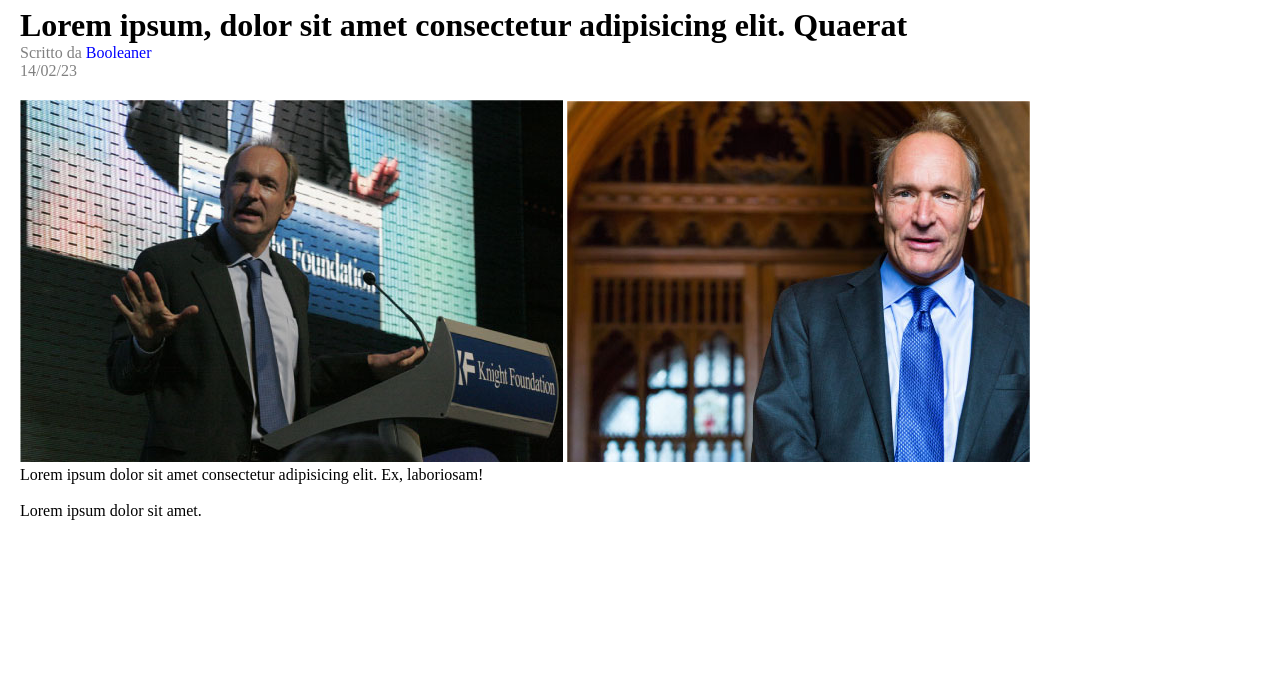
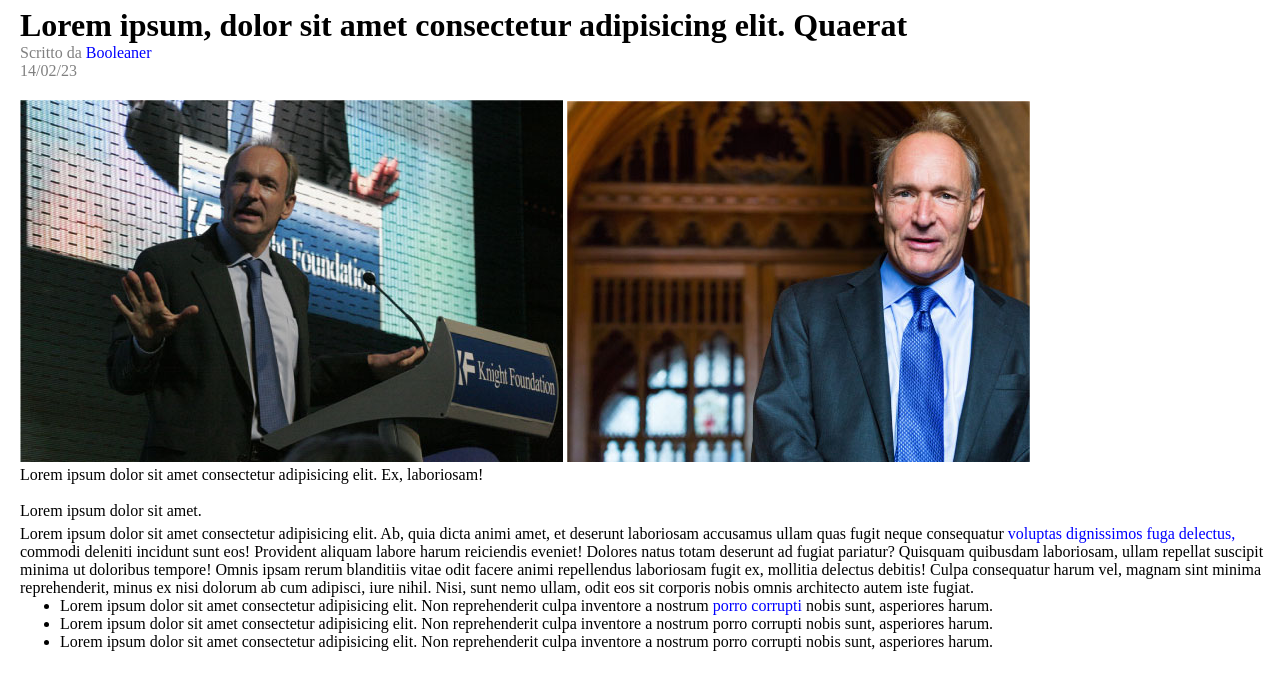
Before and after one commit to R-G2110/html-css-booleaner, a plain HTML site: page index.html in a window 1280 px wide. Shown: the part 83-772 px from the top of the page. Drawn offline with Linux system fonts and the light colour scheme.

Commit message:
Creazione sezione paragrafo con lista

```diff
--- a/css/style.css
+++ b/css/style.css
@@ -4,8 +4,7 @@
 *{
   /* tutti gli elementi hanno margin 0  */
   margin: 0;
-  /* tutti gli elementi hanno padding 0  */
-  padding: 0;
+
 }
 
 header{
@@ -56,3 +55,8 @@ p{
 #foto {
   margin-top: 20px;
 }
+
+
+section{
+  margin-top: 5px;
+}
--- a/index.html
+++ b/index.html
@@ -33,6 +33,26 @@
     </section>
     <!--/Foto-->
 
+    <!-- Paragrafo con lista -->
+    <section>
+      <p>
+        Lorem ipsum dolor sit amet consectetur adipisicing elit. Ab, quia dicta animi amet, et deserunt laboriosam accusamus ullam quas fugit neque consequatur <mark>voluptas dignissimos fuga delectus,</mark> commodi deleniti incidunt sunt eos! Provident aliquam labore harum reiciendis eveniet! Dolores natus totam deserunt ad fugiat pariatur? Quisquam quibusdam laboriosam, ullam repellat suscipit minima ut doloribus tempore! Omnis ipsam rerum blanditiis vitae odit facere animi repellendus laboriosam fugit ex, mollitia delectus debitis! Culpa consequatur harum vel, magnam sint minima reprehenderit, minus ex nisi dolorum ab cum adipisci, iure nihil. Nisi, sunt nemo ullam, odit eos sit corporis nobis omnis architecto autem iste fugiat.
+      </p>
+
+      <ul>
+        <li>Lorem ipsum dolor sit amet consectetur adipisicing elit. Non reprehenderit culpa inventore a nostrum <mark>porro corrupti</mark> nobis sunt, asperiores harum.</li>
+        <li>Lorem ipsum dolor sit amet consectetur adipisicing elit. Non reprehenderit culpa inventore a nostrum porro corrupti nobis sunt, asperiores harum.</li>
+        <li>Lorem ipsum dolor sit amet consectetur adipisicing elit. Non reprehenderit culpa inventore a nostrum porro corrupti nobis sunt, asperiores harum.</li>
+      </ul>
+    </section>
+    <!-- /Paragrafo con lista -->
+
+    <!-- Tabella -->
+    <section>
+
+    </section>
+    <!-- /Tabella -->
+
 
 
 
```
